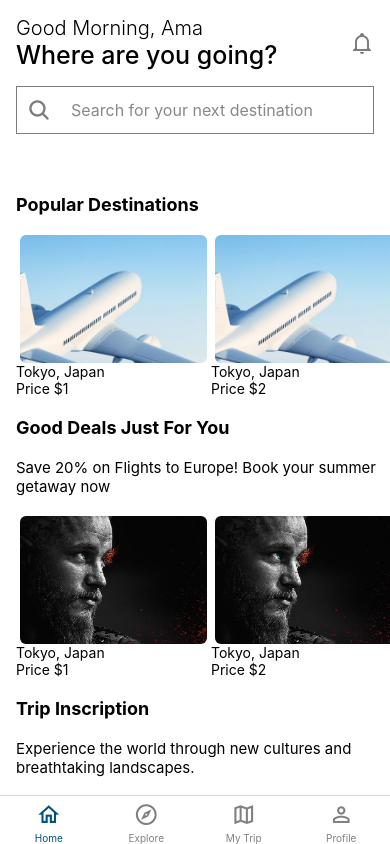
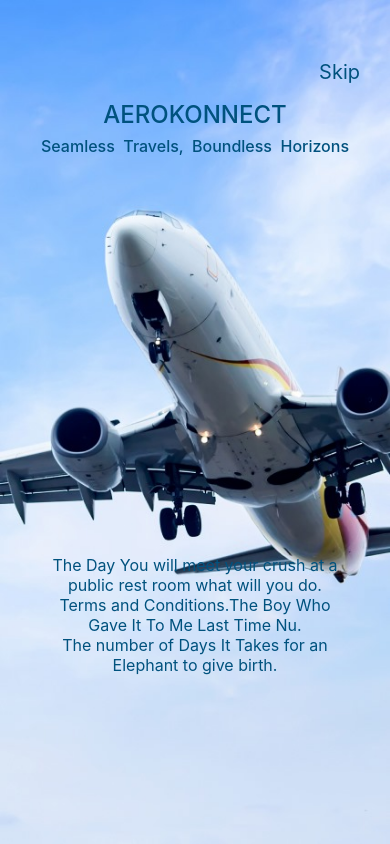
Before and after one commit to Bentil2004/AeroKonnect, a React Native app: screen /Home in a window 390 px wide. Built offline with nearby package versions, Linux system fonts and the light colour scheme.

Commit message:
Commit 12 June

```diff
--- a/App.js
+++ b/App.js
@@ -1,12 +1,6 @@
-import { StatusBar } from "expo-status-bar";
-import { useState } from "react";
 import { SafeAreaView, StyleSheet, View } from "react-native";
-import Navigation from "./Navigation/MainStackNavigator";
-import BottomTabNavigator from "./NavigationHome/BottomTabNavigator";
 import MainStackNavigator from "./Navigation/MainStackNavigator";
 import { SafeAreaProvider } from "react-native-safe-area-context";
-
-
 
 
 const App = () => {
--- a/Navigation/MainStackNavigator.js
+++ b/Navigation/MainStackNavigator.js
@@ -22,8 +22,8 @@ const Stack = createNativeStackNavigator();
    return (
     <NavigationContainer>
        <Stack.Navigator screenOptions={{headerShown:false}}>
+          <Stack.Screen name='SplashScreen' component={SplashScreen} />
           <Stack.Screen name='BottomTab' component={BottomTabNavigator} />
-          <Stack.Screen name='SplashScreen' component={SplashScreen} />
           <Stack.Screen name='SignUp' component={SignUpScreen} />
           <Stack.Screen name='NextWelcome' component={NextWelcomeScreen} />
           <Stack.Screen name='ForgotPassword' component={ForgotPassword} />
--- a/app/Screens/HomeScreen/HomeScreen.js
+++ b/app/Screens/HomeScreen/HomeScreen.js
@@ -3,6 +3,7 @@ import {
   StyleSheet,
   Text,
   View,
+  SafeAreaView,
   Dimensions,
   TouchableOpacity,
   ScrollView,
@@ -10,7 +11,6 @@ import {
   Image,
 } from "react-native";
 import { MaterialCommunityIcons } from "@expo/vector-icons";
-import { SafeAreaView } from "react-native-safe-area-context";
 import CustomInput from "../../components/CustomInput";
 import { useNavigation } from "@react-navigation/native";
 import { data, data2, data3 } from "../../Data";
@@ -59,6 +59,7 @@ const HomeScreen = () => {
           <CustomInput
             placeholder="Search for your next destination"
             bordercolor="#7D7D7D"
+            borderRadius="7"
             iconName="search"
             icon={
               <MaterialCommunityIcons
--- a/app/Screens/SignUpScreen/SignUpScreen.js
+++ b/app/Screens/SignUpScreen/SignUpScreen.js
@@ -352,6 +352,8 @@ const styles = StyleSheet.create({
   errorText: {
     color: 'red',
     marginTop: -30,
+    fontSize: 12,
+    marginBottom: 5
   },
 });
 
--- a/app/components/CustomInput/CustomInput.js
+++ b/app/components/CustomInput/CustomInput.js
@@ -12,7 +12,7 @@ const CustomInput = ({
   iconName,
 }) => {
   return (
-    <View style={[styles.inputContainer, {borderColor: bordercolor, borderRadius: borderRadius}]}>
+    <View style={[styles.inputContainer, {borderColor: bordercolor, borderRadius: Number(borderRadius)}]}>
       <View style={styles.iconContainer}>
         <Ionicons name={iconName} size={24} color="#7D7D7D" style={styles.icon} />
       </View>
```
